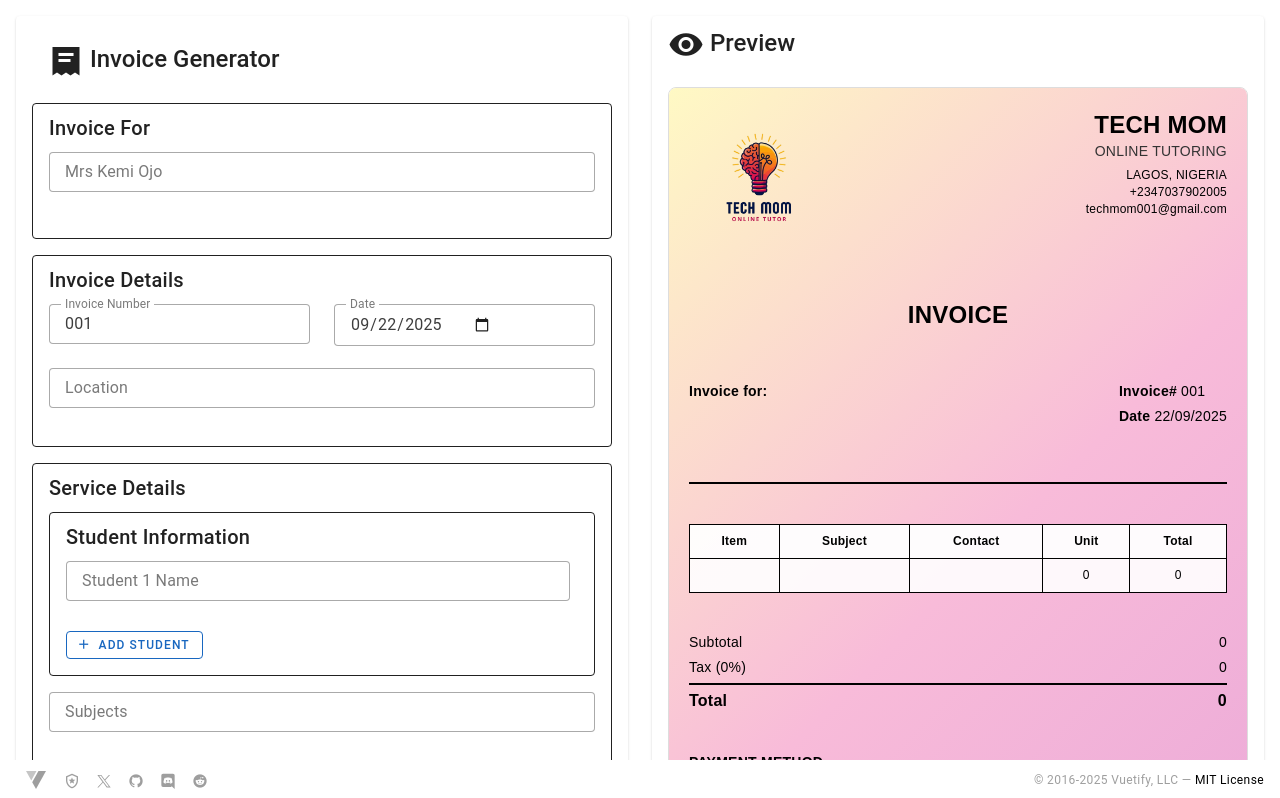
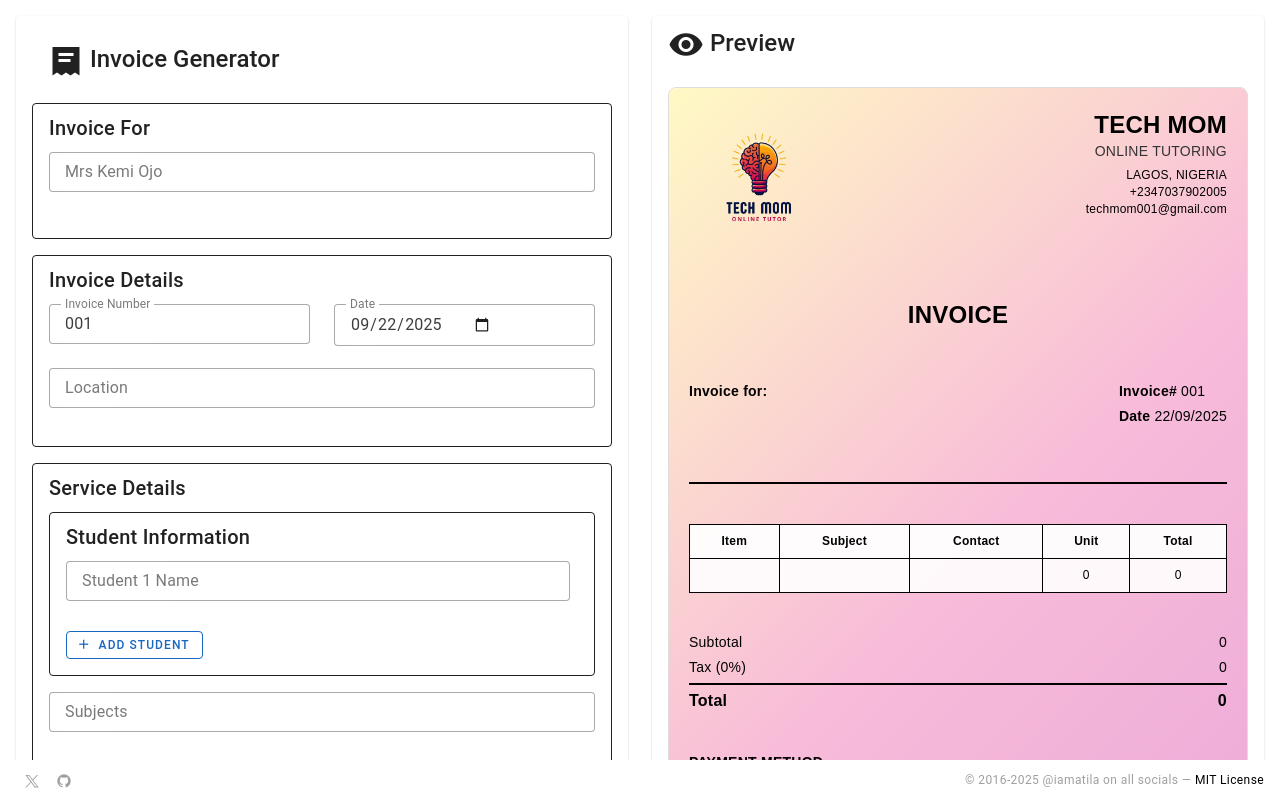
Before and after one commit to iamatila/Pdf_Generator, a Nuxt app: page / in a window 1280 px wide. Shown: the top 798 px of the page. Built offline with nearby package versions, Linux system fonts and the light colour scheme.

Commit message:
Add files via upload

```diff
--- /dev/null
+++ b/app/components/AppFooter2.vue
@@ -0,0 +1,82 @@
+<script setup lang="ts">
+  const items = shallowRef([
+    // {
+    //   title: 'Vuetify Documentation',
+    //   icon: `$vuetify`,
+    //   href: 'https://vuetifyjs.com/',
+    // },
+    // {
+    //   title: 'Vuetify Support',
+    //   icon: 'mdi-shield-star-outline',
+    //   href: 'https://tobiatilola.netlify.app/',
+    // },
+    {
+      title: 'iamatila X',
+      icon: ['M2.04875 3.00002L9.77052 13.3248L1.99998 21.7192H3.74882L10.5519 14.3697L16.0486 21.7192H22L13.8437 10.8137L21.0765 3.00002H19.3277L13.0624 9.76874L8.0001 3.00002H2.04875ZM4.62054 4.28821H7.35461L19.4278 20.4308H16.6937L4.62054 4.28821Z'],
+      href: 'https://x.com/iamatila',
+    },
+    {
+      title: 'iamatila GitHub',
+      icon: `mdi-github`,
+      href: 'https://github.com/iamatila',
+    },
+    // {
+    //   title: 'Vuetify Discord',
+    //   icon: ['M22,24L16.75,19L17.38,21H4.5A2.5,2.5 0 0,1 2,18.5V3.5A2.5,2.5 0 0,1 4.5,1H19.5A2.5,2.5 0 0,1 22,3.5V24M12,6.8C9.32,6.8 7.44,7.95 7.44,7.95C8.47,7.03 10.27,6.5 10.27,6.5L10.1,6.33C8.41,6.36 6.88,7.53 6.88,7.53C5.16,11.12 5.27,14.22 5.27,14.22C6.67,16.03 8.75,15.9 8.75,15.9L9.46,15C8.21,14.73 7.42,13.62 7.42,13.62C7.42,13.62 9.3,14.9 12,14.9C14.7,14.9 16.58,13.62 16.58,13.62C16.58,13.62 15.79,14.73 14.54,15L15.25,15.9C15.25,15.9 17.33,16.03 18.73,14.22C18.73,14.22 18.84,11.12 17.12,7.53C17.12,7.53 15.59,6.36 13.9,6.33L13.73,6.5C13.73,6.5 15.53,7.03 16.56,7.95C16.56,7.95 14.68,6.8 12,6.8M9.93,10.59C10.58,10.59 11.11,11.16 11.1,11.86C11.1,12.55 10.58,13.13 9.93,13.13C9.29,13.13 8.77,12.55 8.77,11.86C8.77,11.16 9.28,10.59 9.93,10.59M14.1,10.59C14.75,10.59 15.27,11.16 15.27,11.86C15.27,12.55 14.75,13.13 14.1,13.13C13.46,13.13 12.94,12.55 12.94,11.86C12.94,11.16 13.45,10.59 14.1,10.59Z'],
+    //   href: 'https://community.vuetifyjs.com/',
+    // },
+    // {
+    //   title: 'Vuetify Reddit',
+    //   icon: `mdi-reddit`,
+    //   href: 'https://reddit.com/r/vuetifyjs',
+    // },
+  ])
+</script>
+
+<template>
+  <v-footer
+    app
+    height="40"
+  >
+    <NuxtLink
+      v-for="item in items"
+      :key="item.title"
+      class="d-inline-block mx-2 social-link"
+      :href="item.href"
+      rel="noopener noreferrer"
+      target="_blank"
+      :title="item.title"
+    >
+      <v-icon
+        :icon="item.icon"
+        :size="item.icon === '$vuetify' ? 24 : 16"
+      />
+    </NuxtLink>
+
+    <div
+      class="text-caption text-disabled"
+      style="position: absolute; right: 16px;"
+    >
+      &copy; 2016-{{ (new Date()).getFullYear() }} <span class="d-none d-sm-inline-block">@iamatila on all socials</span>
+      —
+      <NuxtLink
+        class="text-decoration-none on-surface"
+        href="https://vuetifyjs.com/about/licensing/"
+        rel="noopener noreferrer"
+        target="_blank"
+      >
+        MIT License
+      </NuxtLink>
+    </div>
+  </v-footer>
+</template>
+
+<style scoped lang="sass">
+  .social-link :deep(.v-icon)
+    color: rgba(var(--v-theme-on-background), var(--v-disabled-opacity))
+    text-decoration: none
+    transition: .2s ease-in-out
+
+    &:hover
+      color: rgba(25, 118, 210, 1)
+</style>
--- a/app/layouts/default.vue
+++ b/app/layouts/default.vue
@@ -4,6 +4,7 @@
       <slot />
     </v-main>
 
-    <AppFooter />
+    <!-- <AppFooter /> -->
+    <AppFooter2 />
   </v-app>
 </template>
```
